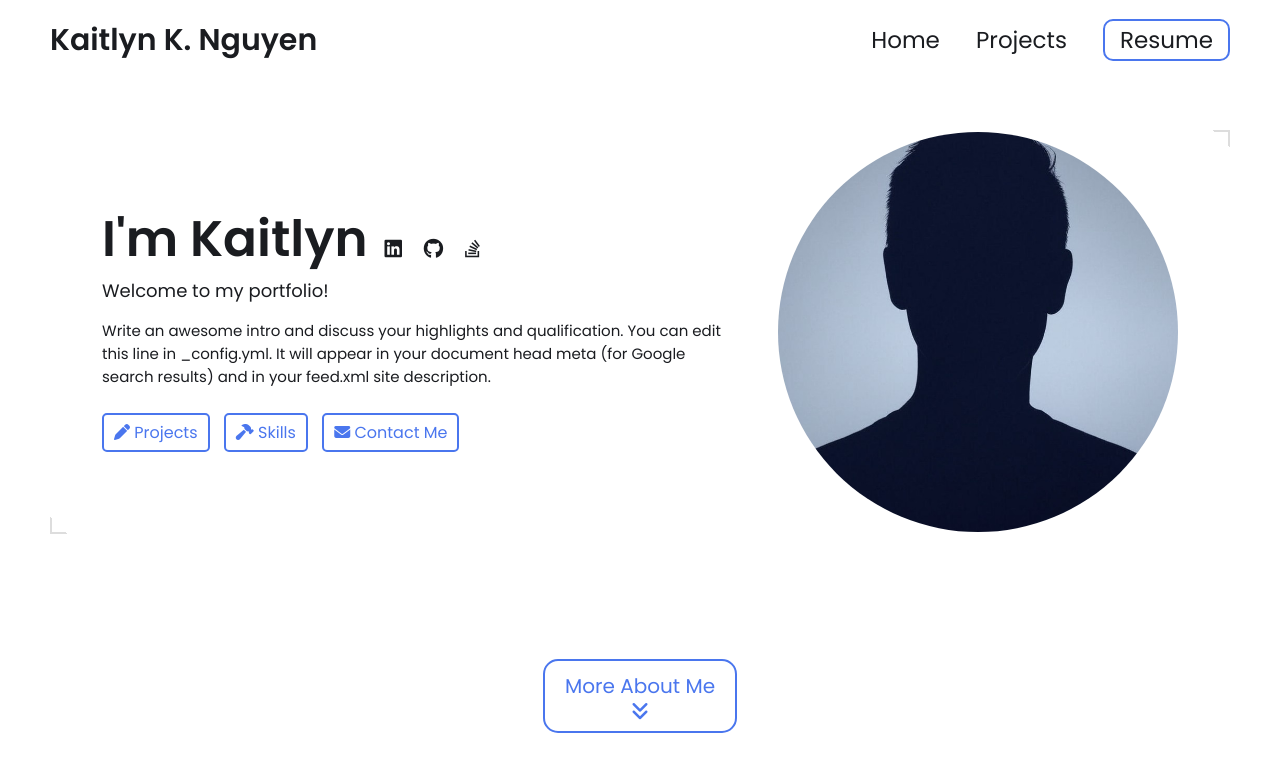
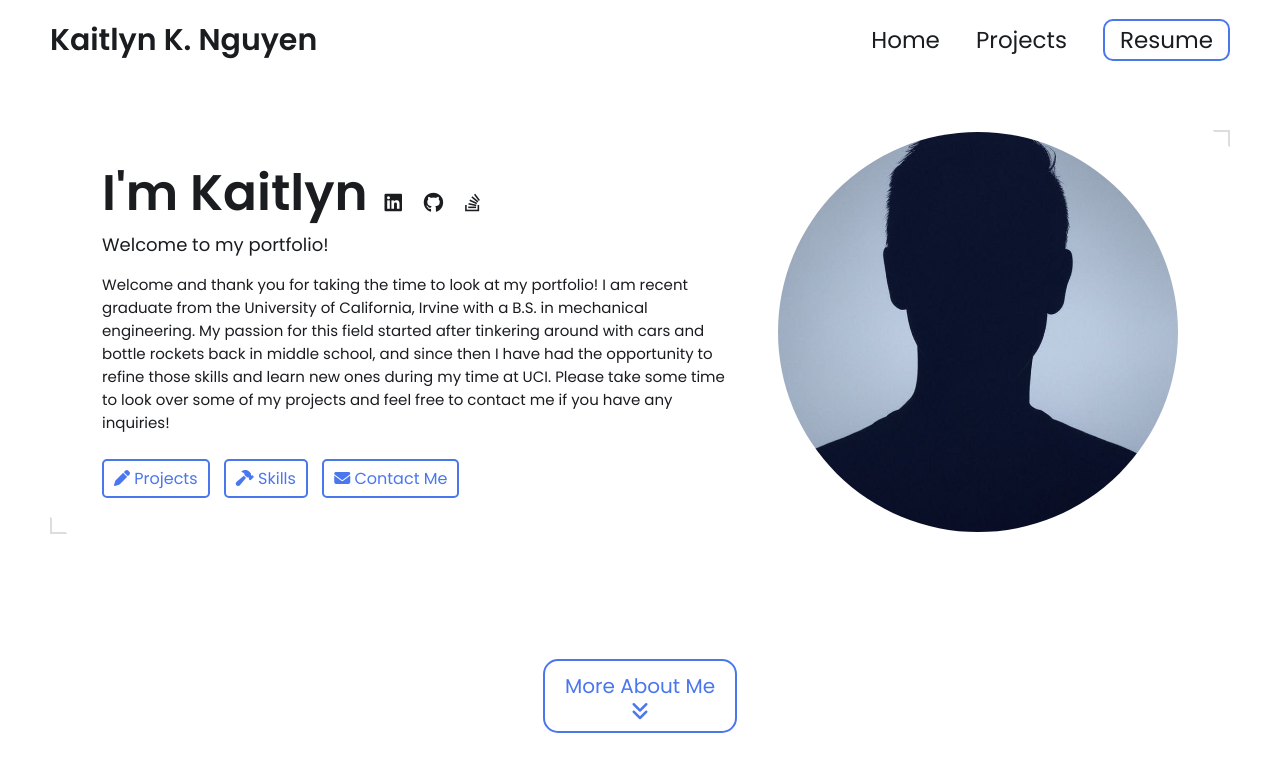
Before and after one commit to kaitklnguyen/kaitklnguyen.github.io, a Jekyll site: the page built from index.html, in a window 1280 px wide and 900 px high. Shown: the top 772 px of the window. Built offline with Jekyll 4.4.1, drawn with Linux system fonts in a browser that asks for light colours; part of the change alters nothing that is shown; some of the changed text lies outside the part shown.

Commit message:
Update _config.yml

```diff
--- a/_config.yml
+++ b/_config.yml
@@ -15,9 +15,16 @@ title: Kaitlyn K. Nguyen's Portfolio # This is what shows up in the tab of the b
 name: Kaitlyn K. Nguyen
 headline: Welcome to my portfolio!
 description: >- # dont remove this line. this will ignore all new lines until the next section
-  Write an awesome intro and discuss your highlights and qualification. You can edit this
-  line in _config.yml. It will appear in your document head meta (for
-  Google search results) and in your feed.xml site description.
+  Welcome and thank you for taking the time to look at my portfolio! I am
+  recent graduate from the University of California, Irvine with a B.S. in mechanical engineering.
+
+  My passion for this field started after tinkering around with cars and
+  bottle rockets back in middle school, and since then I have had the
+  opportunity to refine those skills and learn new ones during my time at
+  UCI.
+
+  Please take some time to look over some of my projects and feel free
+  to contact me if you have any inquiries!
 
 # Place your profile image in /assets/images/profile-image/folder and edit the file name
 profile_image: ./assets/images/profile-image/avatar.jpeg
@@ -47,32 +54,18 @@ external-links:    # input only your own url slug. The icons with missing entrie
 skills:
   - category: 3D Modeling
     tools:
-    - Onshape
     - Solidworks
-    - Creo
-    - Fusion 360 (Autodesk)
-    - Blender (for complex shapes or animations)
-    - Siemens NX
-    - Inventor (Autodesk)
     - CATIA (Dassault Systèmes)
   - category: Prototyping
     tools:
-    - SLA
-    - CNC
-    - FDM
-    - SLS
-    - DMLS
-    - PolyJet Printing
-    - Vacuum Casting
     - Laser Cutting
-    - Water Jet Cutting
     - Arduino / Raspberry Pi
     - Breadboarding for circuit testing
   - category: Design Standards / Practices
     tools:
     - GD&T ASME Y14
     - ISO fits and tolerances
-    - PLM (PTC Windchill / Arena)
+    - PLM (Enovia)
   - category: PCB Design
     tools:
     - Altium Designer
@@ -82,9 +75,6 @@ skills:
   - category: Problem Solving / Risk Management
     tools:
     - Root Cause Analysis (e.g., 5 Whys, Fishbone Diagram)
-    - DFMEA / PFMEA
-    - Six Sigma methodologies
-    - Shain Red-X
 
 
 # Contact Form Setup. Setup an account and copy over the key. When someone fills out the form, it will be received in your email.
```
